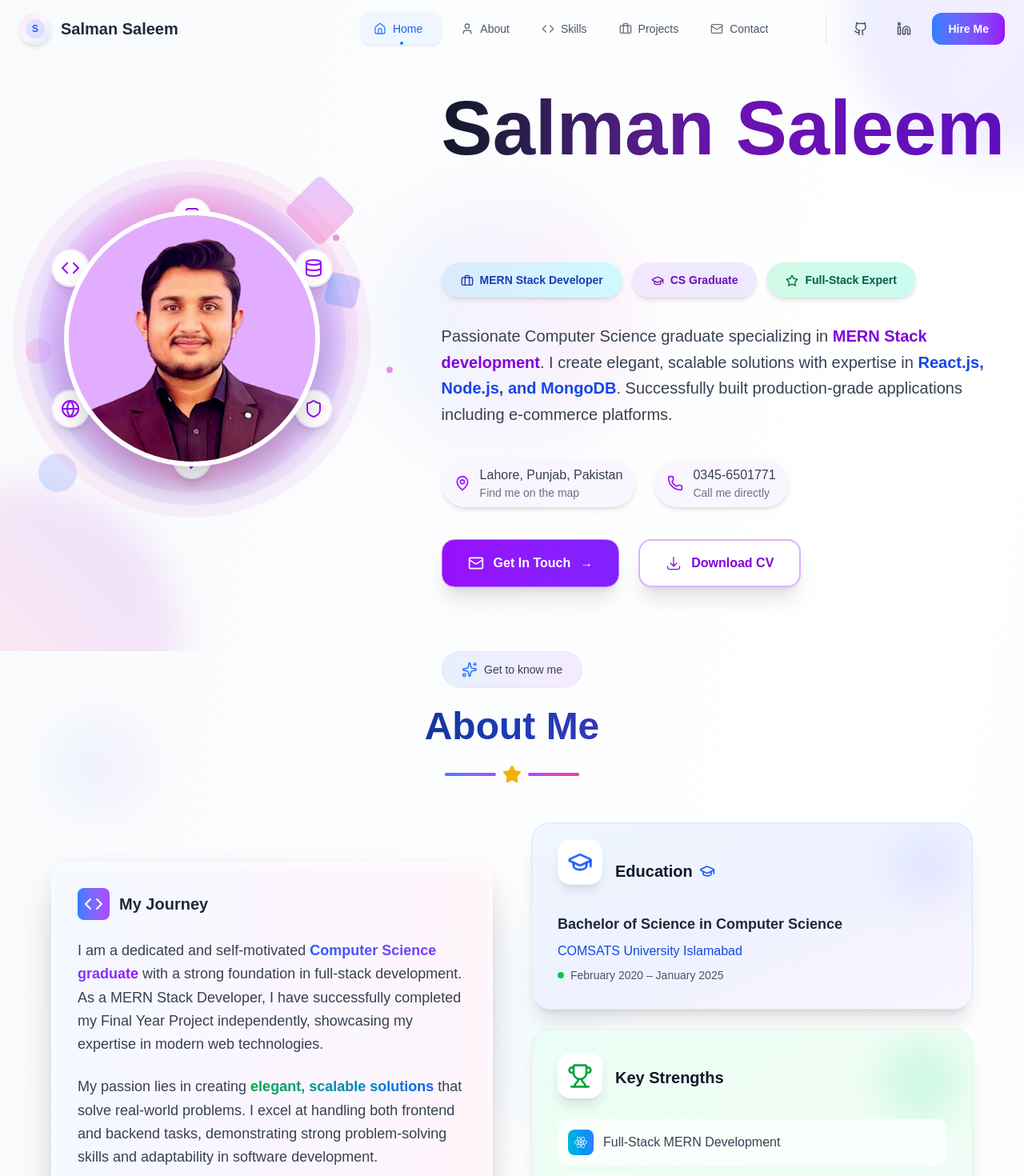
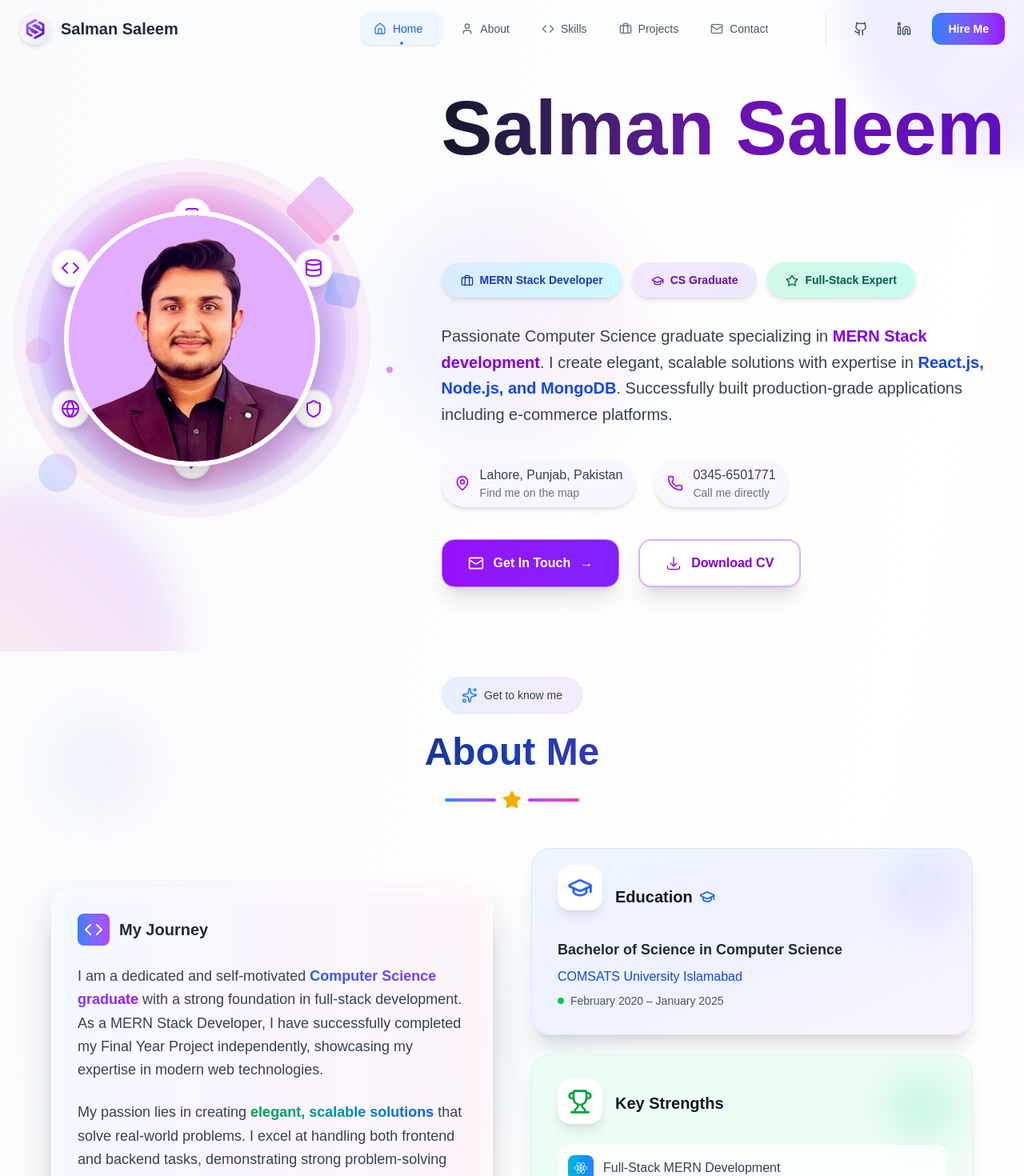
Before and after one commit to SalmanSaleem-17/My-Portfolio, a Next.js app: page / in a window 1280 px wide. Shown: the top 1470 px of the page at 80% size. Built offline with nearby package versions, Linux system fonts and the light colour scheme.

Commit message:
Updates in Navbar and About Section

```diff
--- a/src/components/AboutSection.tsx
+++ b/src/components/AboutSection.tsx
@@ -158,7 +158,7 @@ export default function AboutSection({ containerVariants, itemVariants }: AboutS
   }, []);
 
   return (
-    <div className="relative overflow-hidden pb-10">
+    <div className="relative overflow-hidden py-8">
       <AnimatedBackground />
 
       <section
--- a/src/components/Navbar.tsx
+++ b/src/components/Navbar.tsx
@@ -1,6 +1,7 @@
 'use client'
 import { useState, useEffect, useCallback } from 'react'
 import { Home, User, Code, Briefcase, Mail, Github, Linkedin, Menu, X } from 'lucide-react'
+import Image from 'next/image'
 
 const navLinks = [
   { id: 'home', label: 'Home', icon: Home },
@@ -140,7 +141,12 @@ export default function Navbar() {
             >
               <div className="w-10 h-10 rounded-full bg-gradient-to-br from-pink-100 via-purple-50 to-blue-100 flex items-center justify-center shadow-md transition-all duration-300 ease-out group-hover:shadow-xl group-hover:scale-105 group-hover:rotate-2">
                 <div className="w-6 h-6 rounded-full bg-gradient-to-br from-blue-100 to-purple-200 flex items-center justify-center text-blue-600 text-xs font-bold">
-                  S
+                  <Image
+                  src="/projects/SS-logo.png"
+                  alt="Logo"
+                  width={24}
+                  height={24}
+                  />
                 </div>
               </div>
               <h1 className="text-xl font-bold text-gray-800 transition-colors duration-300 group-hover:text-blue-600">
```
